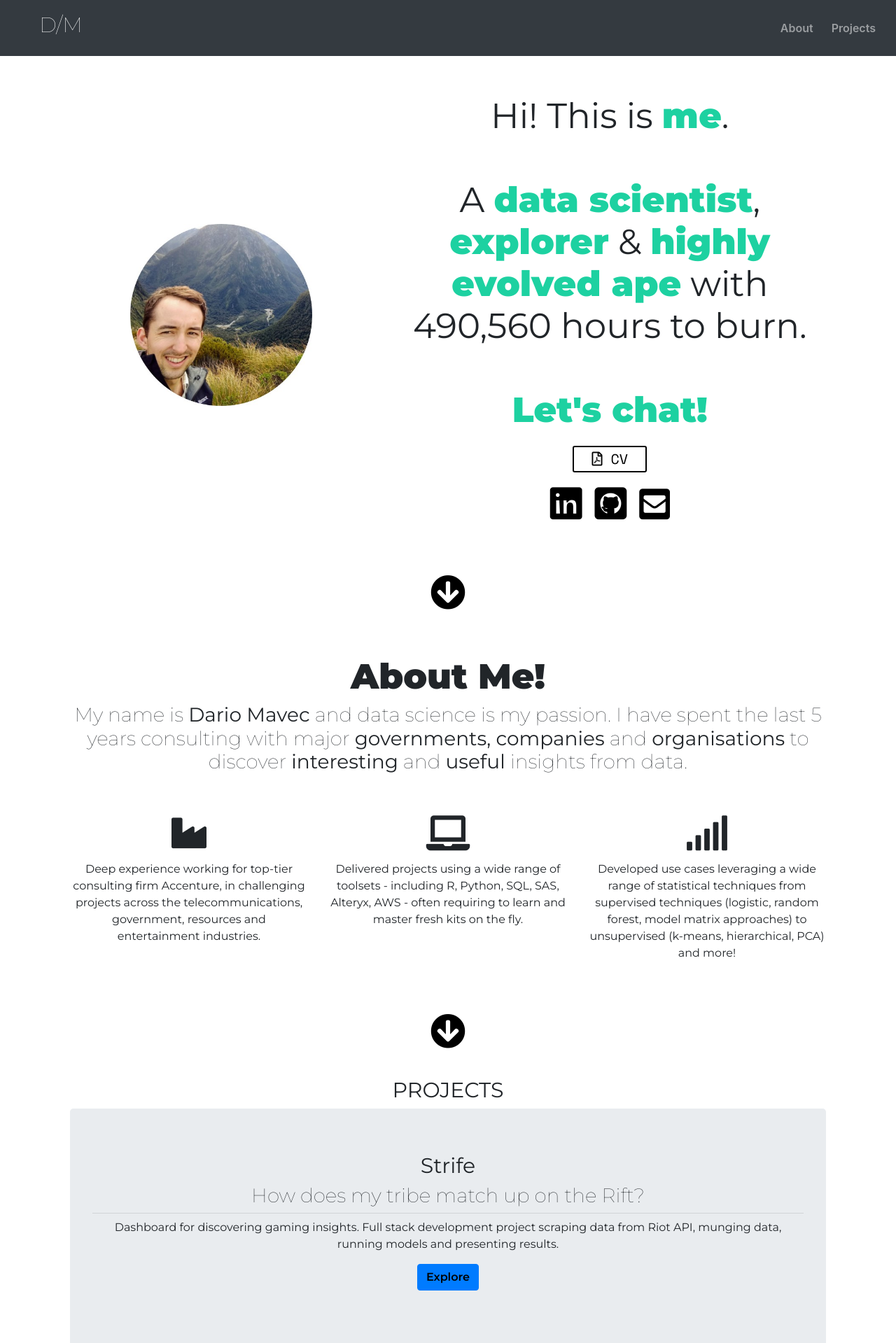
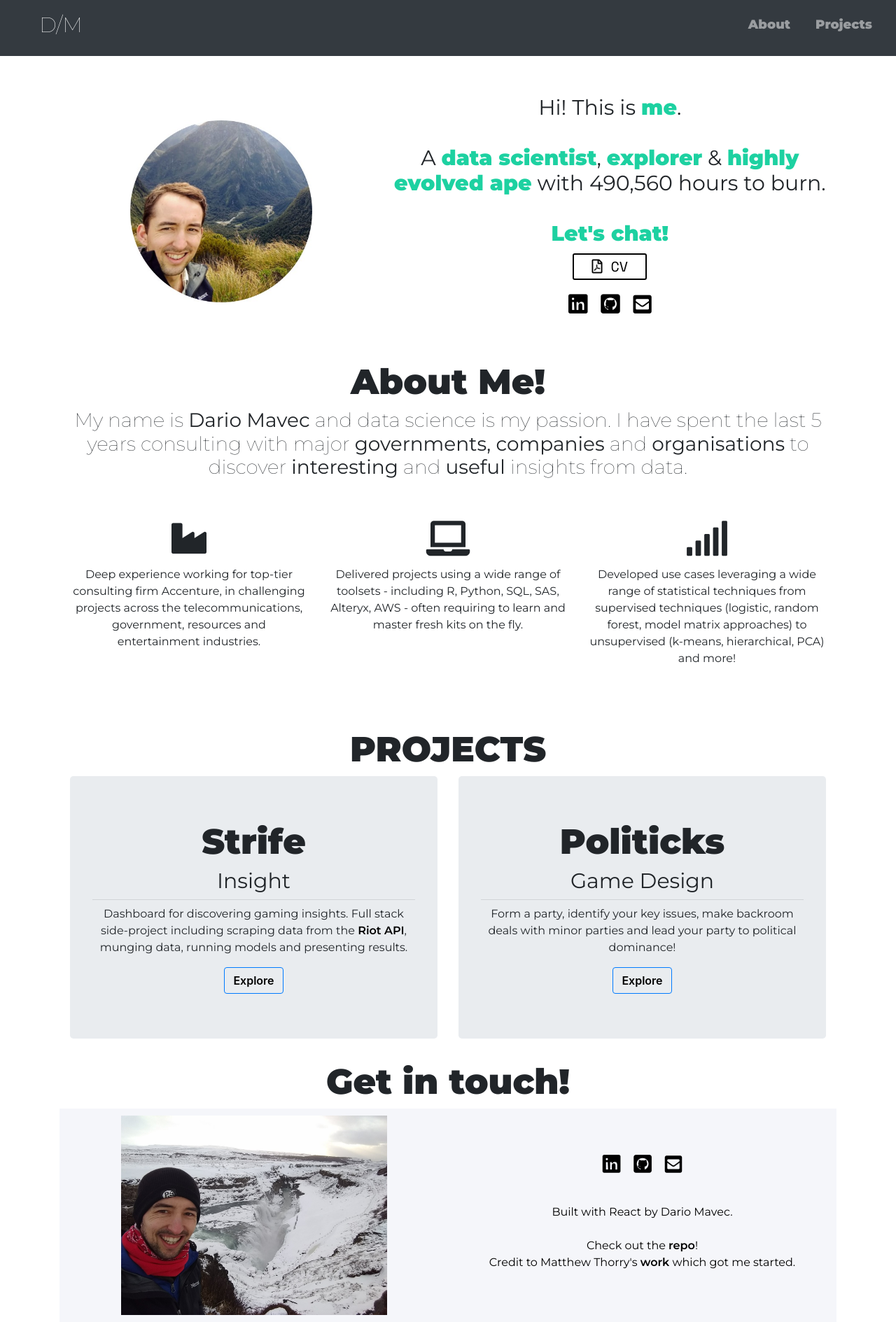
Before and after one commit to dariomavec/react-site, a React (Create React App) app: page / in a window 1280 px wide. Shown: the top 1919 px of the page at 70% size. After the commit the page ends 1889 px from the top, so only its background shows below. Built offline with nearby package versions, Linux system fonts and the light colour scheme.

Commit message:
Minor updates to page styling and layouts

```diff
--- a/src/components/NavBar.js
+++ b/src/components/NavBar.js
@@ -31,10 +31,10 @@ export default class NavBar extends React.Component {
           <Collapse isOpen={this.state.isOpen} navbar>
             <Nav className="ml-auto" navbar>
               <NavItem>
-                <NavLink href="#about">About</NavLink>
+                <NavLink href="#about" className="nav-item"><h1>About</h1></NavLink>
               </NavItem>
               <NavItem>
-                <NavLink href="#projects">Projects</NavLink>
+                <NavLink href="#projects" className="nav-item"><h1>Projects</h1></NavLink>
               </NavItem>
             </Nav>
           </Collapse>
--- a/src/components/PlayerDropdown.js
+++ b/src/components/PlayerDropdown.js
@@ -15,6 +15,7 @@ export default class PlayerDropdown extends React.Component {
 
   handlePlayerChange(e) {
     this.props.onDropdownChange(e.target.textContent);
+	console.log(this.props.name);
   }
 
   toggle() {
--- a/src/components/Projects.js
+++ b/src/components/Projects.js
@@ -9,19 +9,26 @@ export default class Projects extends Component {
 			<Row>
 				<Col>
 					<br/>
-					<h2>PROJECTS</h2>
+					<h1>PROJECTS</h1>
 				</Col>
 			</Row>
 			<Row>
 				<Col>
 					 <Jumbotron>
-						<h2>Strife</h2>
-						<h3>How does my tribe match up on the Rift?</h3>
+						<h1>Strife</h1>
+						<h2>Insight</h2>
 						<hr className="my-2" />
-						<p>Dashboard for discovering gaming insights. Full stack development project scraping data from Riot API, munging data, running models and presenting results.</p>
-						<p>
-						  <Button color="primary" href="/strife">Explore</Button>
-						</p>
+						<p>Dashboard for discovering gaming insights. Full stack side-project including scraping data from the <a href="https://developer.riotgames.com/">Riot API</a>, munging data, running models and presenting results.</p>
+						<Button outline color="primary" href="/strife">Explore</Button>
+					  </Jumbotron>
+				</Col>
+				<Col>
+					 <Jumbotron>
+						<h1>Politicks</h1>
+						<h2>Game Design</h2>
+						<hr className="my-2" />
+						<p>Form a party, identify your key issues, make backroom deals with minor parties and lead your party to political dominance!</p>
+						<Button outline color="primary" href="https://docs.google.com/document/d/1aEhwUcu31t6kzAqmpsYitgm4rvrA2UWD2BZYhVocBmE/edit?usp=sharing">Explore</Button>
 					  </Jumbotron>
 				</Col>
 			</Row>
--- a/src/components/Spacer.js
+++ b/src/components/Spacer.js
@@ -4,13 +4,11 @@ import { Row, Col } from 'reactstrap';
 export default class Spacer extends Component {
   render() {
     return (
-      <div>
-		<Row>
-			<Col>
-			<br/><br/>
-			</Col>
-		</Row>
-      </div>
+	<Row>
+		<Col>
+		<br/><br/>
+		</Col>
+	</Row>
     );
   }
 }
--- a/src/components/Welcome.js
+++ b/src/components/Welcome.js
@@ -12,7 +12,7 @@ export default class Welcome extends Component {
 				<img src={mainpic} className="main-pic" alt="Main Splash"></img>
 			</Col>
 			<Col className="col-12 col-md-7">
-			<h1 className="welcome-intro">Hi! This is <strong>me</strong>.
+			<h2 className="welcome-intro">Hi! This is <strong>me</strong>.
 				<br/>
 				<br/>
 				A <strong>data scientist</strong>, <strong>explorer</strong> & <strong>highly evolved ape</strong> with 490,560 hours to burn.
@@ -25,7 +25,7 @@ export default class Welcome extends Component {
 				  <a href="https://linkedin.com/in/dario-mavec" target="_blank" rel="noopener noreferrer"><i className="fab fa-linkedin i-hov"/></a>
 				  <a href="https://github.com/dariomavec" target="_blank" rel="noopener noreferrer"><i className="fab fa-github-square i-hov"/></a>
 				  <a href="mailto:dario.mavec@gmail.com?Subject=Greetings!" target="_top"><i className="fas fa-envelope-square i-hov"/></a>
-				</h1>
+				</h2>
 			</Col>
 		</Row>
 	</Container>
--- a/src/components/_Me.js
+++ b/src/components/_Me.js
@@ -17,20 +17,8 @@ export default class Me extends Component {
 				<Spacer />
 				<Welcome />
 				<Spacer />
-				<Row id="about">
-					<Col>
-						<h1><a href="#about"><i className="fas fa-arrow-circle-down i-hov" aria-hidden="true"/> </a></h1>
-					</Col>
-				</Row>
-				<Spacer />
 				<About />
 				<Spacer />
-				<Row id="projects">
-					<Col>
-						<h1><a href="#projects"><i className="fas fa-arrow-circle-down i-hov" aria-hidden="true"/> </a></h1>
-					</Col>
-				</Row>
-
 				<Projects />
 				<Footer />
 			</Container>
--- a/src/components/_Strife.js
+++ b/src/components/_Strife.js
@@ -12,7 +12,7 @@ export default class Strife extends Component {
 		  isLoaded: false,
 		  items: [],
 		  playerName: 'Players',
-		  playerData: null
+		  playerData: []
 		};
 		this.handlePlayerChange = this.handlePlayerChange.bind(this);
 	}
@@ -22,11 +22,11 @@ export default class Strife extends Component {
 		  playerName: playerName,
 		  playerData: this.state.items.filter(item => item.player_tidy === playerName)
 		});
-		console.log(this.state.playerData);
 	}
 
 	componentDidMount() {
-		fetch("http://localhost:8080/players.json")
+		fetch("https://mavec.pythonanywhere.com/players.json")
+		//fetch("http://localhost:8080/players.json")
 		  .then(res => res.json())
 		  .then(
 			(result) => {
@@ -45,16 +45,43 @@ export default class Strife extends Component {
 			  });
 			}
 		  )
+
 	  }
 
 	render() {
 		const { error, isLoaded, items } = this.state;
+		var rankedData, rankedTitle;
 		if (error) {
 		  return <div>Error: {error.message}</div>;
 		} else if (!isLoaded) {
 		  return <div>Loading...</div>;
 		} else {
-		  const data = {
+		  const barData = {
+			  legend: "Win Rate",
+			  x: items.map(item => item.player_tidy),
+			  y: items.map(item => item.pct_win)
+			  };
+
+	      if (this.state.playerName === 'Players') {
+			  rankedData = {
+				  legend: "Ranked Games",
+				  x: ['Ranked', 'Unranked'],
+				  y: [items.map(item => item.n_ranked).reduce((a, b) => a + b, 0), items.map(item => item.n_unranked).reduce((a, b) => a + b, 0)]
+				  };
+			  rankedTitle = "Ranked Games (Overall)";
+		  }
+		  else {
+			  console.log(this.state.playerData);
+
+			  rankedData = {
+				  legend: "Ranked Games",
+				  x: ['Ranked', 'Unranked'],
+				  y: [this.state.playerData[0].n_ranked, this.state.playerData[0].n_unranked]
+				  };
+			  rankedTitle = "Ranked Games (" + this.state.playerName + ")"
+		  }
+
+		  const lineData = {
 			  legend: "Win Rate",
 			  x: items.map(item => item.player_tidy),
 			  y: items.map(item => item.pct_win)
@@ -77,12 +104,27 @@ export default class Strife extends Component {
 		  </Row>
 		  <Row>
 			<Col>
-				<ChartCard title="Dashboard" data={data}/>
+			 <br/>
 			</Col>
 		  </Row>
 		  <Row>
 			<Col>
-				<ChartCard title="Dashboard" data={data}/>
+				<br/>
+			</Col>
+			<Col>
+				<ChartCard title="Player Win Rate" data={barData} type='bar'/>
+			</Col>
+		  </Row>
+		  <Row>
+			<Col>
+				<br/>
+			</Col>
+		  </Row>
+		  <Row>
+		  	<Col>
+				<ChartCard title={rankedTitle} data={rankedData} type='pie'/>
+			</Col>
+			<Col>
 			</Col>
 		  </Row>
 		  </Container>
```
